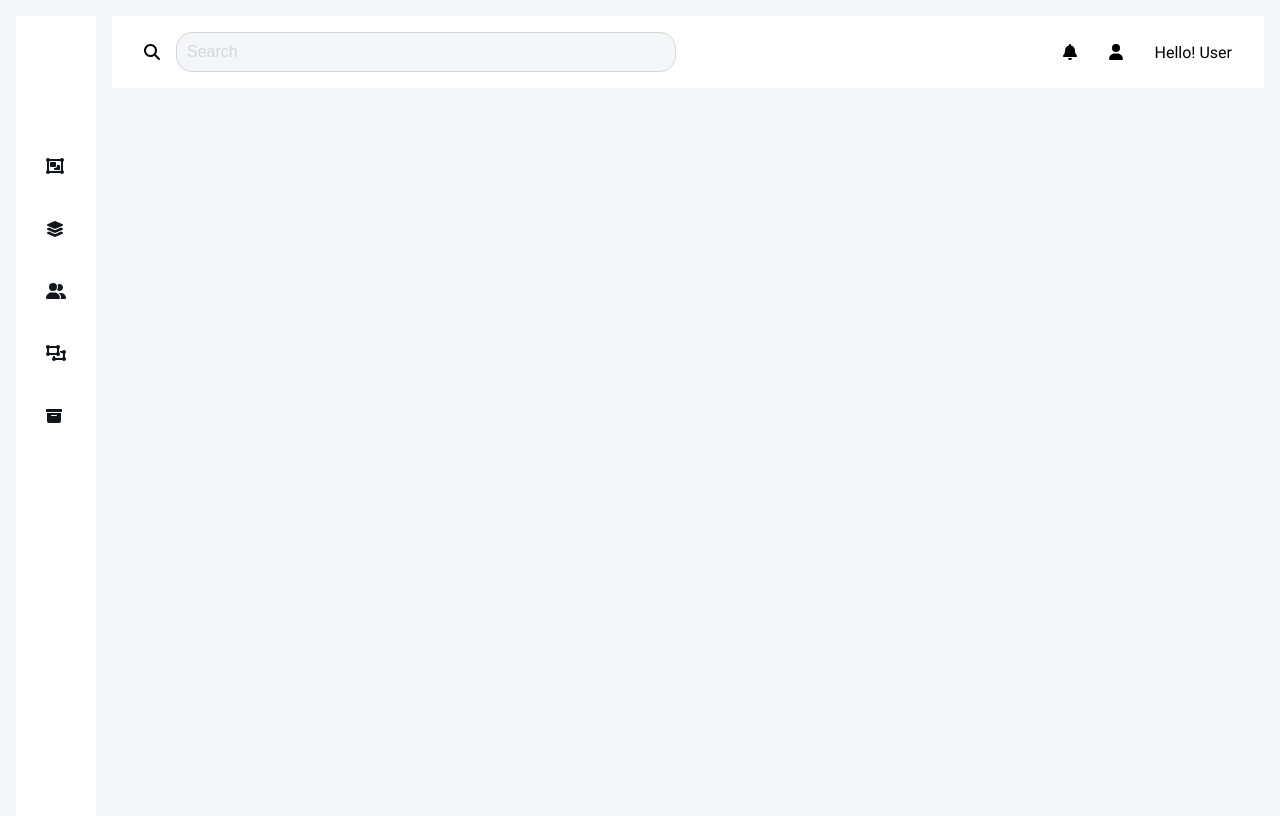
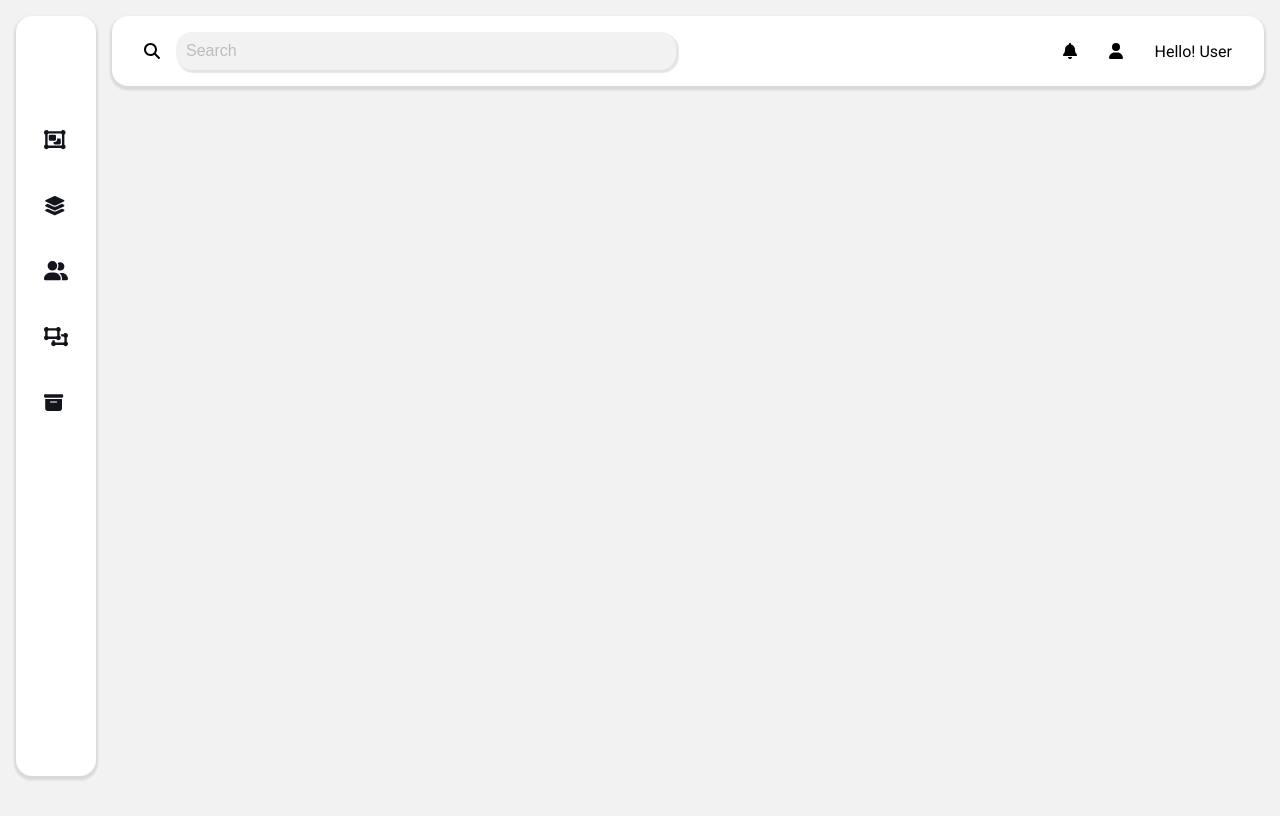
Before and after one commit to Yncy0/ROOMIE, a React (Vite) app: page / in a window 1280 px wide. Built offline with nearby package versions, Linux system fonts and the light colour scheme.

Commit message:
add: box-shadow

```diff
--- a/src/components/HeaderComponent.jsx
+++ b/src/components/HeaderComponent.jsx
@@ -9,7 +9,7 @@
     return(
         <>
         {/* <NavBarComponent/> */}
-        <div className="header-div">
+        <div className="header-div round-box">
             {/* <HamburgerMenuComponent/> */}
             <div className="flex-search">
                 <FontAwesomeIcon icon={faMagnifyingGlass} />
--- a/src/components/navigation/NavBarComponent.jsx
+++ b/src/components/navigation/NavBarComponent.jsx
@@ -6,7 +6,7 @@
 
 export default function NavBarComponent() {
     return(
-        <nav className="menu-container">
+        <nav className="menu-container round-box">
             <ul className="menu-list">
                 {Navigation.map((nav) => {
                     const {Icon} = nav
--- a/src/index.css
+++ b/src/index.css
@@ -7,11 +7,12 @@
   -webkit-font-smoothing: antialiased;
   -moz-osx-font-smoothing: grayscale;
 
-  --cl-box-shadow: hsl(0, 0%, 0%);
+  --cl-box-shadow: hsla(0, 0%, 0%, 0.1);
   --cl-black-500: hsl(213, 23%, 9%);
   --cl-white-400: hsl(228, 33%, 97%);
   --cl-white-500: hsl(0, 0%, 100%);
   --cl-white-600: hsl(216, 33%, 97%);
+  --cl-white-700:	hsl(0, 0%, 95%);
   --cl-grey-500: hsl(0, 0%, 84%);
   --cl-grey-600: hsl(0, 0%, 74%);
   --cl-blue-grey-500: hsl(218, 39%, 88%);
@@ -99,7 +100,12 @@
   place-items: center; */
   min-width: 320px;
   min-height: 100vh;
-  background-color: var(--cl-white-600);
+  background-color: var(--cl-white-700);
+}
+
+.round-box {
+  border-radius: 1rem;
+  box-shadow: 0 2.3px 2px 2px var(--cl-box-shadow);
 }
 
 .svg-inline--fa {
@@ -134,8 +140,6 @@
   padding-top: 1rem;
   padding-bottom: 1rem;
   min-width: 90vw;
-  box-shadow: 2px var(--cl-black-500);
-
   background-color: var(--cl-white-500);
 }
 
@@ -150,19 +154,20 @@
   min-width: 500px;
   padding: 10px;
 
-  background-color: var(--cl-white-400);
-  border: 1px solid var(--cl-grey-500);
+  background-color: var(--cl-white-700);
+  box-shadow: 2px 2px 1px 1px var(--cl-box-shadow);
+  border: none;
   border-radius: 1rem;
   font-size: 1rem;
   transform: 0.25s ease;
 }
 
-.input-search[type=text]:focus {
+/* .input-search[type=text]:focus {
   outline: 1px solid var(--cl-grey-600);
-}
+} */
 
 .input-search[type=text]::placeholder {
-  color: var(--cl-grey-500);
+  color: var(--cl-grey-600);
 }
 
 .flex-end {
@@ -170,10 +175,6 @@
   flex-direction: row;
   align-items: center;
   gap: 2rem;
-}
-
-.fa-bars {
-  font-size: 1.6rem;
 }
 /* BREAK */
 
@@ -189,9 +190,8 @@
   align-items: center;
   justify-content: center;
   background-color: var(--cl-white-500);
-  box-shadow: var(--cl-black-500);
   text-align: start;
-  min-height: 100vh;
+  min-height: 95vh;
   width: 100px;
   z-index: 10;
   position: relative;
@@ -219,6 +219,11 @@
   gap: 1rem;
 }
 
+.menu-list .svg-inline--fa {
+  font-size: 1.2rem;
+}
+/* BREAK */
+
 /* HAMBURGER BUTTON */
 .button-menu-div {
   display: flex;
```
